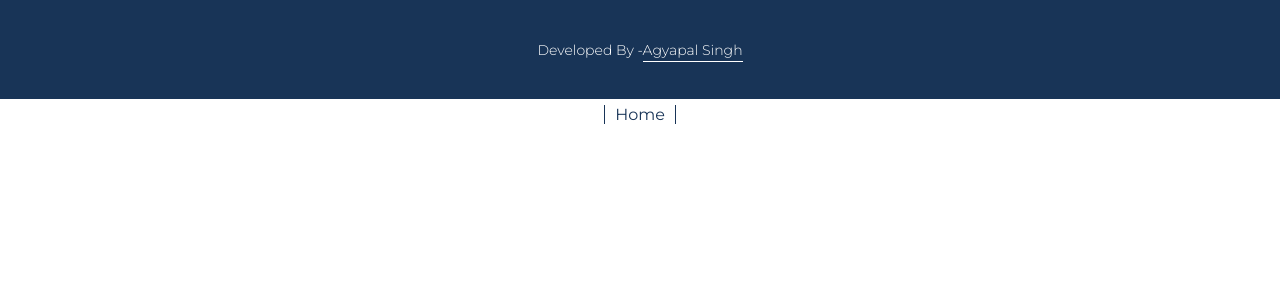
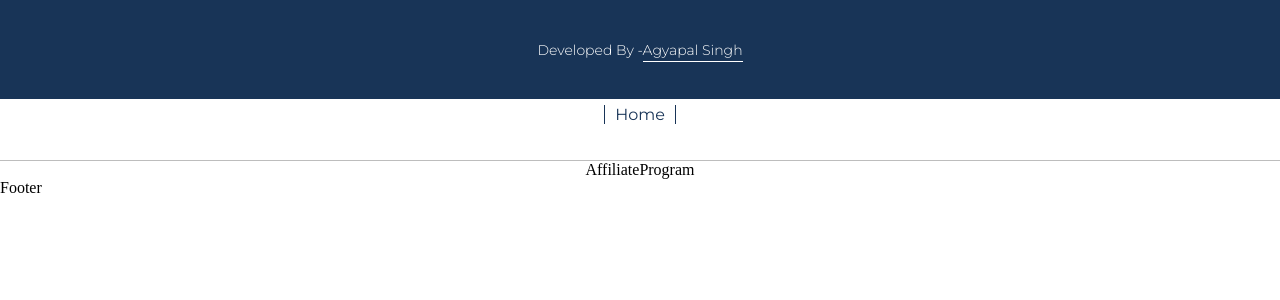
Before and after one commit to AgyapalSingh/React-Templates-Projects, a React (Vite) app: page /affiliate-program-page in a window 1280 px wide. Shown: the top 300 px of the page. Built offline with nearby package versions, Linux system fonts and the light colour scheme.

Commit message:
Template Components updated

```diff
--- a/src/App.jsx
+++ b/src/App.jsx
@@ -6,6 +6,7 @@ import { Route, Routes } from "react-router-dom";
 import HomePage from "./Components/HomePage";
 import Careers from "./Components/Template/Careers";
 import Faqs from "./Components/Template/Faqs";
+import AffiliateProgram from "./Components/Template/AffiliateProgram";
 
 function App() {
   const [showTopButton, setShowTopButton] = useState(false);
@@ -33,6 +34,7 @@ function App() {
 
       <Routes>
         <Route path="/" element={<HomePage />} />
+        <Route path="/affiliate-program-page" element={<AffiliateProgram />} />
         <Route path="/careers-page" element={<Careers />} />
         <Route path="/faqs-page" element={<Faqs/>} />
       </Routes>
--- a/src/Components/Template/AffiliateProgram.jsx
+++ b/src/Components/Template/AffiliateProgram.jsx
@@ -1,9 +1,7 @@
-import React from 'react'
+import React from "react";
 
 const AffiliateProgram = () => {
-  return (
-    <div>AffiliateProgram</div>
-  )
-}
+  return <main className="ag-tempalte-container">AffiliateProgram</main>;
+};
 
-export default AffiliateProgram
+export default AffiliateProgram;
--- a/src/Components/Template/Careers.jsx
+++ b/src/Components/Template/Careers.jsx
@@ -1,9 +1,7 @@
-import React from 'react'
+import React from "react";
 
 const Careers = () => {
-  return (
-    <div>Careers</div>
-  )
-}
+  return <main className="ag-tempalte-container">Careers</main>;
+};
 
-export default Careers
+export default Careers;
--- a/src/Components/Template/Faqs.jsx
+++ b/src/Components/Template/Faqs.jsx
@@ -2,7 +2,7 @@ import React from 'react'
 
 const Faqs = () => {
   return (
-    <div>Faqs</div>
+    <main className="ag-tempalte-container">Faqs</main>
   )
 }
 
```
